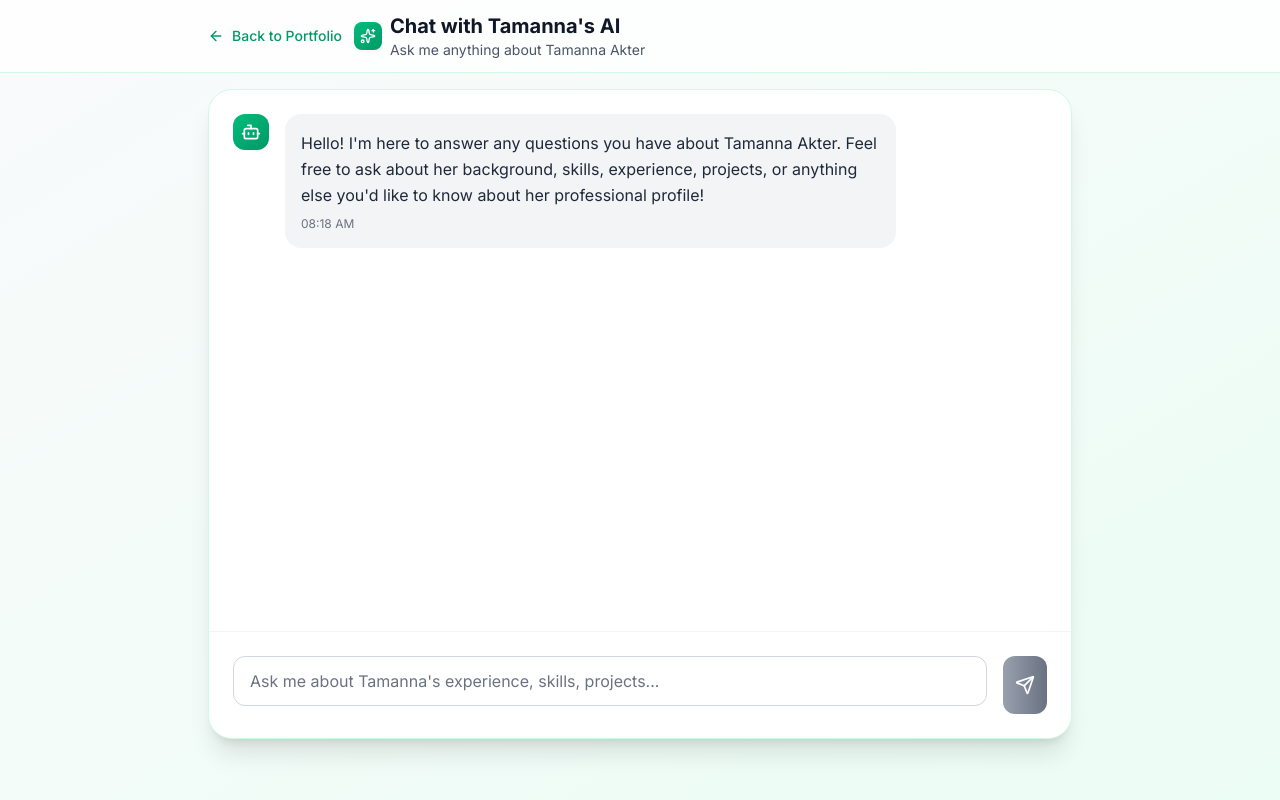
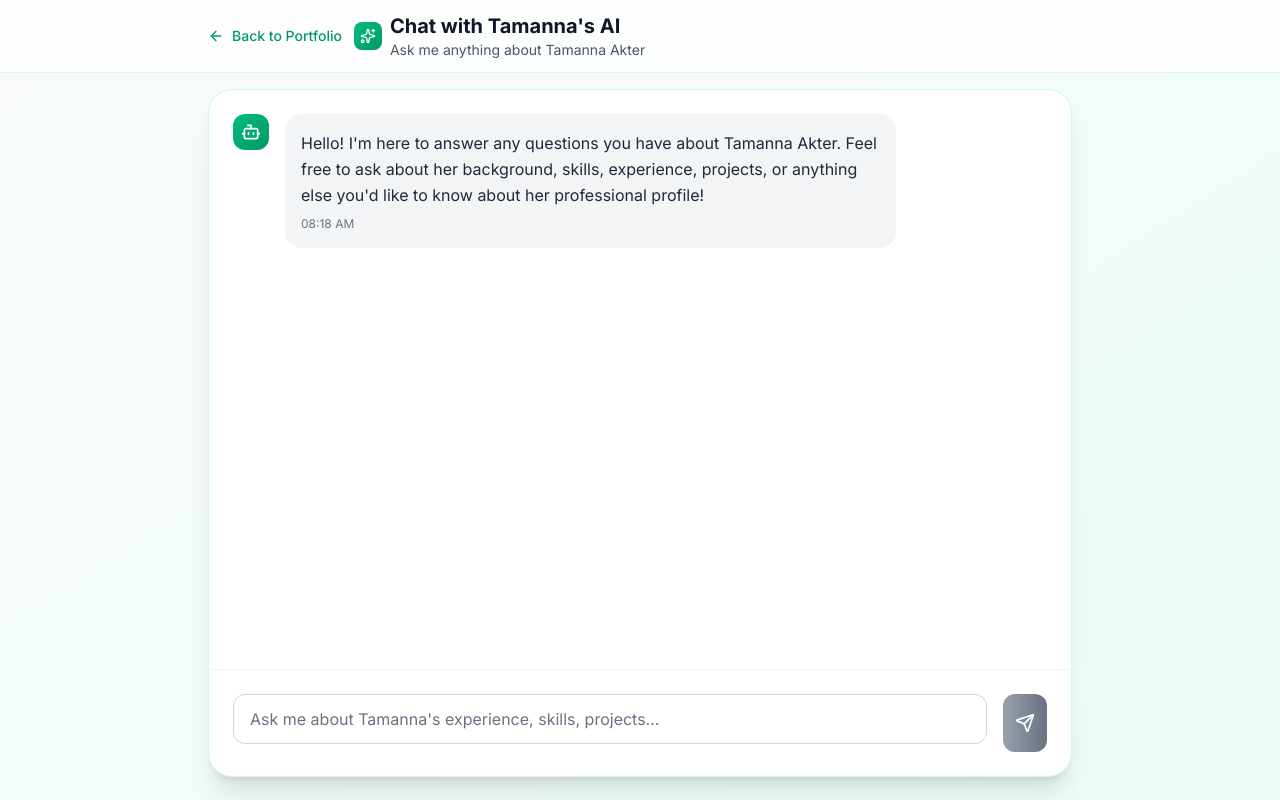
Before and after one commit to nazmulnnb/tamanna-resume, a Next.js app: page /chat in a window 1280 px wide. Built offline with nearby package versions, Linux system fonts and the light colour scheme.

Commit message:
chat height

```diff
--- a/src/app/chat/page.tsx
+++ b/src/app/chat/page.tsx
@@ -19,7 +19,31 @@ export default function ChatPage() {
   const [messages, setMessages] = useState<Message[]>([]);
   const [input, setInput] = useState('');
   const [isLoading, setIsLoading] = useState(false);
+  const [viewportHeight, setViewportHeight] = useState<number>(0);
+  const [isInputFocused, setIsInputFocused] = useState(false);
   const messagesEndRef = useRef<HTMLDivElement>(null);
+
+  // Handle viewport height changes for mobile keyboard
+  useEffect(() => {
+    const handleResize = () => {
+      // Use the actual visual viewport height or fallback to window height
+      const height = window.visualViewport?.height || window.innerHeight;
+      setViewportHeight(height);
+    };
+
+    // Set initial height
+    handleResize();
+
+    // Listen for visual viewport changes (mobile keyboard)
+    if (window.visualViewport) {
+      window.visualViewport.addEventListener('resize', handleResize);
+      return () => window.visualViewport?.removeEventListener('resize', handleResize);
+    } else {
+      // Fallback for browsers without visual viewport support
+      window.addEventListener('resize', handleResize);
+      return () => window.removeEventListener('resize', handleResize);
+    }
+  }, []);
 
   // Initialize messages with translated content after language context is ready
   useEffect(() => {
@@ -138,6 +162,18 @@ export default function ChatPage() {
     }
   };
 
+  const handleInputFocus = () => {
+    setIsInputFocused(true);
+    // Small delay to ensure keyboard is shown before scrolling
+    setTimeout(() => {
+      messagesEndRef.current?.scrollIntoView({ behavior: 'smooth', block: 'end' });
+    }, 300);
+  };
+
+  const handleInputBlur = () => {
+    setIsInputFocused(false);
+  };
+
   // Show loading until language context is ready
   if (!isLoaded) {
     return (
@@ -151,9 +187,9 @@ export default function ChatPage() {
   }
 
   return (
-    <div className="min-h-screen bg-gradient-to-br from-gray-50 to-emerald-50">
+    <div className="bg-gradient-to-br from-gray-50 to-emerald-50 overflow-hidden" style={{ height: viewportHeight || '100vh' }}>
       {/* Header */}
-      <div className="bg-white/80 backdrop-blur-md border-b border-emerald-100 sticky top-0 z-10">
+      <div className="bg-white/80 backdrop-blur-md border-b border-emerald-100 flex-shrink-0">
         <div className="max-w-4xl mx-auto px-4 py-3">
           <div className="flex items-center gap-3">
             <Link
@@ -180,10 +216,10 @@ export default function ChatPage() {
       </div>
 
       {/* Chat Messages */}
-      <div className="max-w-4xl mx-auto px-4 py-4">
-        <div className="bg-white rounded-2xl sm:rounded-3xl shadow-xl border border-emerald-100 h-[calc(100vh-150px)] flex flex-col">
+      <div className="max-w-4xl mx-auto px-4 py-4 flex flex-col" style={{ height: 'calc(100% - 80px)' }}>
+        <div className="bg-white rounded-2xl sm:rounded-3xl shadow-xl border border-emerald-100 flex flex-col h-full min-h-0">
           {/* Messages Container */}
-          <div className="flex-1 overflow-y-auto p-3 sm:p-6 space-y-4 sm:space-y-6">
+          <div className="flex-1 overflow-y-auto p-3 sm:p-6 space-y-4 sm:space-y-6 min-h-0">
             <AnimatePresence>
               {messages.map((message) => (
                 <motion.div
@@ -253,16 +289,20 @@ export default function ChatPage() {
           </div>
 
           {/* Input Area */}
-          <div className="p-3 sm:p-6 border-t border-gray-100">
+          <div className="p-3 sm:p-6 border-t border-gray-100 flex-shrink-0">
             <div className="flex gap-2 sm:gap-4">
               <div className="flex-1 relative">
                 <textarea
                   value={input}
                   onChange={(e) => setInput(e.target.value)}
                   onKeyPress={handleKeyPress}
+                  onFocus={handleInputFocus}
+                  onBlur={handleInputBlur}
                   placeholder={t('chat.placeholder')}
-                  className="w-full px-3 py-2 sm:px-4 sm:py-3 border border-gray-300 rounded-lg sm:rounded-xl focus:ring-2 focus:ring-emerald-500 focus:border-transparent transition-all resize-none text-sm sm:text-base text-gray-900 placeholder-gray-500 bg-white"
-                  rows={1}
+                  className={`w-full px-3 py-2 sm:px-4 sm:py-3 border border-gray-300 rounded-lg sm:rounded-xl focus:ring-2 focus:ring-emerald-500 focus:border-transparent transition-all resize-none text-sm sm:text-base text-gray-900 placeholder-gray-500 bg-white ${
+                    isInputFocused ? 'min-h-[60px]' : ''
+                  }`}
+                  rows={isInputFocused ? 2 : 1}
                   disabled={isLoading}
                 />
               </div>
```
